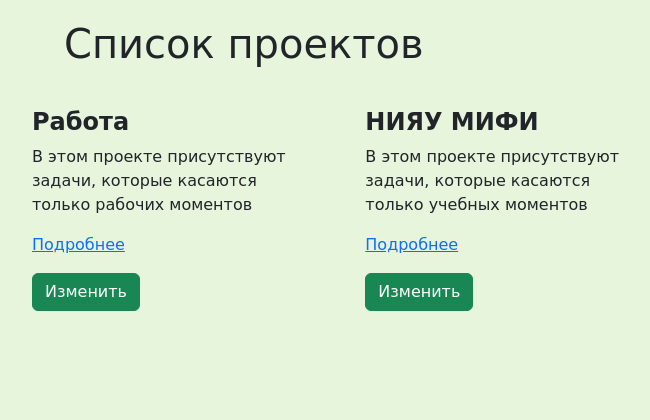
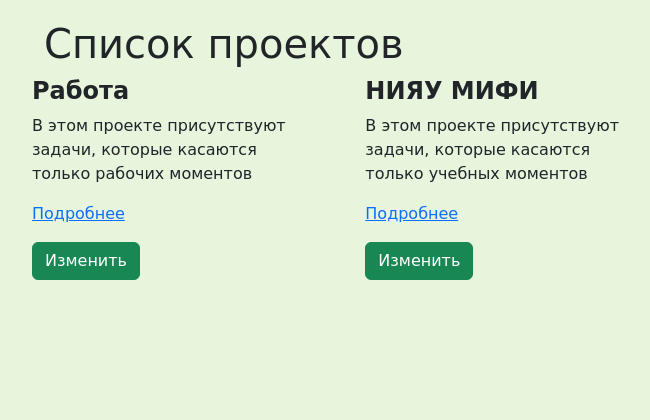
Before and after one commit to TagleD/homework_59_gleb_tarakanov, a Django app: page /projects in a window 1280 px wide. Shown: the part 59-479 px from the top of the page, without its empty margins (148-798 px from the left). Run offline with Django 4.2, Linux system fonts and the light colour scheme; data comes from the database, SQL or seed files in the repository; some libraries are stand-ins or nearby versions; some web fonts are replaced.

Commit message:
Немножко исправлены стили заголовка

```diff
--- a/source/static/css/style.css
+++ b/source/static/css/style.css
@@ -22,8 +22,8 @@
 }
 
 h1 {
-    margin: 20px;
-    margin-bottom: 40px;
+    margin-top: 20px;
+    margin-bottom: 9px;
 }
 
 button {
```
